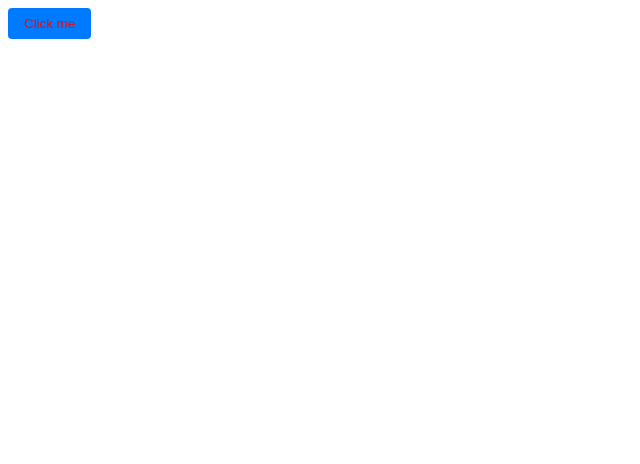
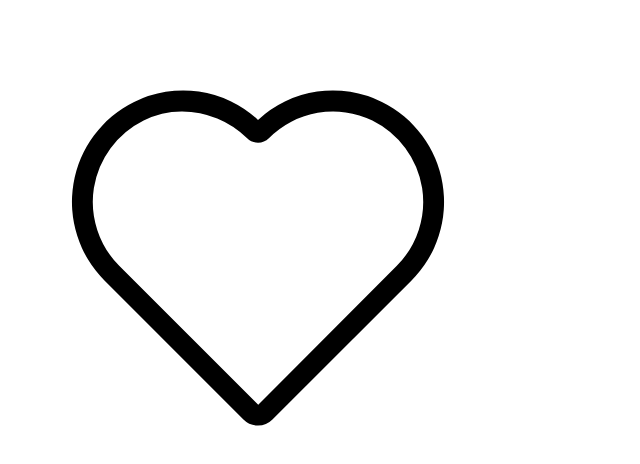
Before and after one commit to iabur/react-app, a React (Vite) app: page / in a window 1280 px wide. Shown: the top 464 px of the page, without its empty margins (0-640 px from the left). Built offline with nearby package versions, Linux system fonts and the light colour scheme.

Commit message:
Replace Button component with Like component in App

```diff
--- a/src/App.tsx
+++ b/src/App.tsx
@@ -1,8 +1,8 @@
-import Button from "./components/Button";
+import Like from "./components/Like";
 function App() {
   return (
     <div>
-      <Button text="Click me" onClick={() => console.log("clicked")} />
+      <Like />
     </div>
   );
 }
--- /dev/null
+++ b/src/components/Like.tsx
@@ -0,0 +1,18 @@
+import { useState } from "react";
+import { FaHeart } from "react-icons/fa";
+import { CiHeart } from "react-icons/ci";
+
+function Like() {
+  const [liked, setLiked] = useState(false);
+  return (
+    <div>
+      {liked ? (
+        <FaHeart size={500} color="#ff6b81" onClick={() => setLiked(false)} />
+      ) : (
+        <CiHeart size={500} onClick={() => setLiked(true)} />
+      )}
+    </div>
+  );
+}
+
+export default Like;
```
